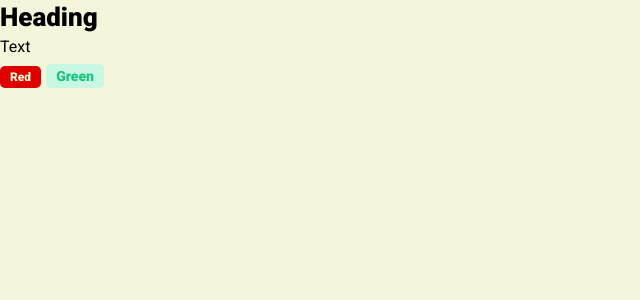
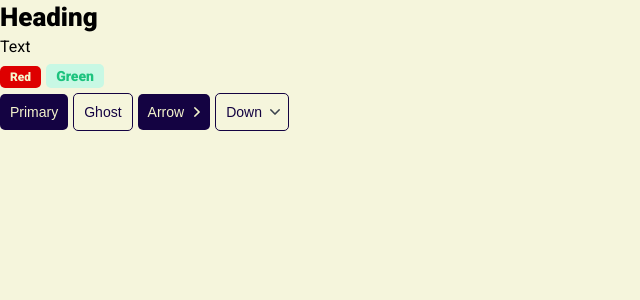
Before and after one commit to mukhammadjondev/education-app, a Next.js app: page / in a window 1280 px wide. Shown: the top 300 px of the page, without its empty margins (0-640 px from the left). Built offline with nearby package versions, Linux system fonts and the light colour scheme.

Commit message:
button component

```diff
--- a/next.config.js
+++ b/next.config.js
@@ -1,6 +1,15 @@
 /** @type {import('next').NextConfig} */
 const nextConfig = {
   reactStrictMode: true,
+  webpack(config) {
+		config.module.rules.push({
+			test: /\.svg$/i,
+			issuer: /\.[jt]sx?$/,
+			use: ['@svgr/webpack'],
+		});
+
+		return config
+	},
 }
 
 module.exports = nextConfig
--- a/package.json
+++ b/package.json
@@ -22,6 +22,7 @@
     "typescript": "5.3.3"
   },
   "devDependencies": {
+    "@svgr/webpack": "^8.1.0",
     "@typescript-eslint/eslint-plugin": "^6.15.0",
     "@typescript-eslint/parser": "^6.15.0"
   }
--- /dev/null
+++ b/src/components/button/button.module.css
@@ -0,0 +1,47 @@
+.button {
+  display: inline-block;
+  padding: 10px;
+  cursor: pointer;
+  text-align: center;
+  border: none;
+  border-radius: 5px;
+  font-size: 14px;
+  margin-right: 5px;
+  margin-top: 5px;
+  transition: all 0.2s ease;
+}
+
+.primary {
+  color: var(--white);
+  background-color: var(--primary);
+}
+
+.primary:hover {
+  background-color: var(--primary-hover);
+}
+
+.ghost {
+  color: var(--primary);
+  background: none;
+  border: 1px solid var(--primary);
+}
+
+.ghost:hover {
+  color: var(--white);
+  background-color: var(--primary);
+}
+
+.arrow {
+  display: inline-block;
+  margin-left: 10px;
+}
+
+.down {
+  transform: rotate(90deg);
+  transition: all 0.2s ease;
+}
+
+.primary svg,
+.ghost:hover svg {
+  fill: var(--white)
+}
--- /dev/null
+++ b/src/components/button/button.tsx
@@ -0,0 +1,27 @@
+import { ButtonProps } from "./button.props"
+import styles from './button.module.css'
+import cn from 'classnames'
+import ArrowIcon from './arrow.svg'
+
+const Button = ({appearance, arrow = 'none', children, ...props}: ButtonProps): JSX.Element => {
+  return <button
+    className={cn(styles.button, {
+      [styles.primary]: appearance === 'primary',
+      [styles.ghost]: appearance === 'ghost',
+    })}
+    {...props}
+  >
+    {children}
+
+    {arrow !== 'none' && (
+      <span className={cn(styles.arrow, {
+        [styles.down]: arrow === 'down',
+        [styles.right]: arrow === 'right',
+      })}>
+        <ArrowIcon />
+      </span>
+    )}
+  </button>
+}
+
+export default Button
--- a/src/components/index.ts
+++ b/src/components/index.ts
@@ -1,3 +1,4 @@
 export { default as Heading } from './heading/heading'
 export { default as Text } from './text/text'
 export { default as Tag } from './tag/tag'
+export { default as Button } from './button/button'
--- a/src/components/tag/tag.props.ts
+++ b/src/components/tag/tag.props.ts
@@ -1,6 +1,6 @@
-import { ReactNode } from "react"
+import { DetailedHTMLProps, HTMLAttributes, ReactNode } from "react"
 
-export interface TagProps {
+export interface TagProps extends DetailedHTMLProps<HTMLAttributes<HTMLDivElement>, HTMLDivElement> {
   size?: 'sm' | 'md'
   color?: 'red' | 'green' | 'primary'
   children: ReactNode
--- a/src/components/tag/tag.tsx
+++ b/src/components/tag/tag.tsx
@@ -2,16 +2,19 @@ import { TagProps } from "./tag.props";
 import styles from './tag.module.css';
 import cn from 'classnames';
 
-const Tag = ({size = 'md', color = 'primary', children}: TagProps): JSX.Element => {
-  return <div className={cn(styles.tag, {
-    [styles.sm]: size === 'sm',
-    [styles.md]: size === 'md',
-    [styles.red]: color === 'red',
-    [styles.primary]: color === 'primary',
-    [styles.green]: color === 'green',
-  })}>
+const Tag = ({size = 'md', color = 'primary', children, ...props}: TagProps): JSX.Element => {
+  return <div
+    className={cn(styles.tag, {
+      [styles.sm]: size === 'sm',
+      [styles.md]: size === 'md',
+      [styles.red]: color === 'red',
+      [styles.primary]: color === 'primary',
+      [styles.green]: color === 'green',
+    })}
+    {...props}
+  >
     {children}
   </div>
 }
 
-export default Tag
+export default Tag;
--- a/src/components/text/text.props.ts
+++ b/src/components/text/text.props.ts
@@ -1,6 +1,6 @@
-import { ReactNode } from "react";
+import { DetailedHTMLProps, HTMLAttributes, ReactNode } from "react";
 
-export interface TextProps {
+export interface TextProps extends DetailedHTMLProps<HTMLAttributes<HTMLParagraphElement>, HTMLParagraphElement> {
   size?: 'sm' | 'md' | 'lg';
   children: ReactNode;
 }
--- a/src/components/text/text.tsx
+++ b/src/components/text/text.tsx
@@ -2,12 +2,15 @@ import { TextProps } from "./text.props";
 import cn from 'classnames';
 import styles from './text.module.css';
 
-const Text = ({size = 'md', children}: TextProps): JSX.Element => {
-  return <p className={cn(styles.p, {
-    [styles.sm]: size === 'sm',
-    [styles.md]: size === 'md',
-    [styles.lg]: size === 'lg',
-  })}>
+const Text = ({size = 'md', children, ...props}: TextProps): JSX.Element => {
+  return <p
+    className={cn(styles.p, {
+      [styles.sm]: size === 'sm',
+      [styles.md]: size === 'md',
+      [styles.lg]: size === 'lg',
+    })}
+    {...props}
+  >
     {children}
   </p>
 }
--- a/src/pages/index.tsx
+++ b/src/pages/index.tsx
@@ -1,12 +1,22 @@
-import { Heading, Tag, Text } from "../components";
+import { useState } from "react";
+import { Button, Heading, Tag, Text } from "../components";
 
 export default function Index() {
+  const [isClicked, setIsClicked] = useState(false)
+
   return (
     <>
       <Heading tag="h1">Heading</Heading>
       <Text size="md">Text</Text>
       <Tag size="sm" color="red">Red</Tag>
       <Tag color="green">Green</Tag>
+      <br />
+      <Button appearance="primary">Primary</Button>
+      <Button appearance="ghost">Ghost</Button>
+      <Button appearance="primary" arrow={isClicked ? 'down' : 'right'} onClick={() => setIsClicked(prev => !prev)}>
+        Arrow
+      </Button>
+      <Button appearance="ghost" arrow="down">Down</Button>
     </>
   )
 }
```
Also changed, not shown: src/components/button/button.props.ts (added, +7 -0 lines), src/components/button/arrow.svg (added), 1 other file (tests, documents, lock files or other folders).
